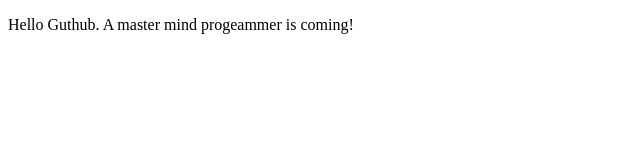
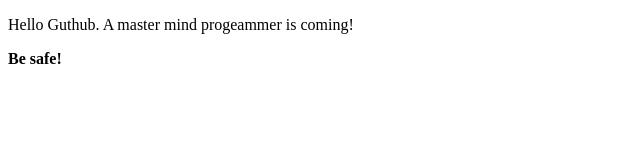
Before and after one commit to Shazzadthecoder/First-web, a plain HTML site: page index.html in a window 1280 px wide. Shown: the full height of the page, 0-640 px from the left. Drawn offline with Linux system fonts and the light colour scheme.

Commit message:
Update index.html

```diff
--- a/index.html
+++ b/index.html
@@ -9,5 +9,7 @@
     <p>
         Hello Guthub. A master mind progeammer is coming!
     </p>
+
+    <b>Be safe!</b>
 </body>
 </html>
```
